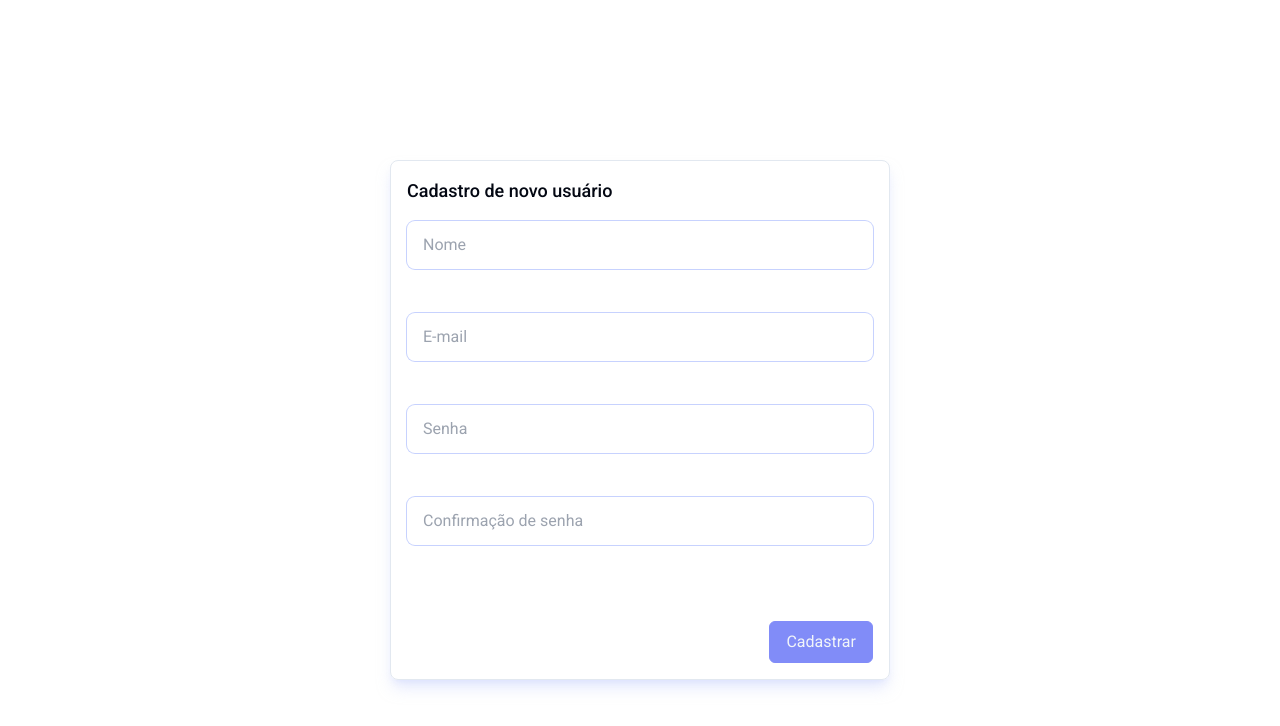
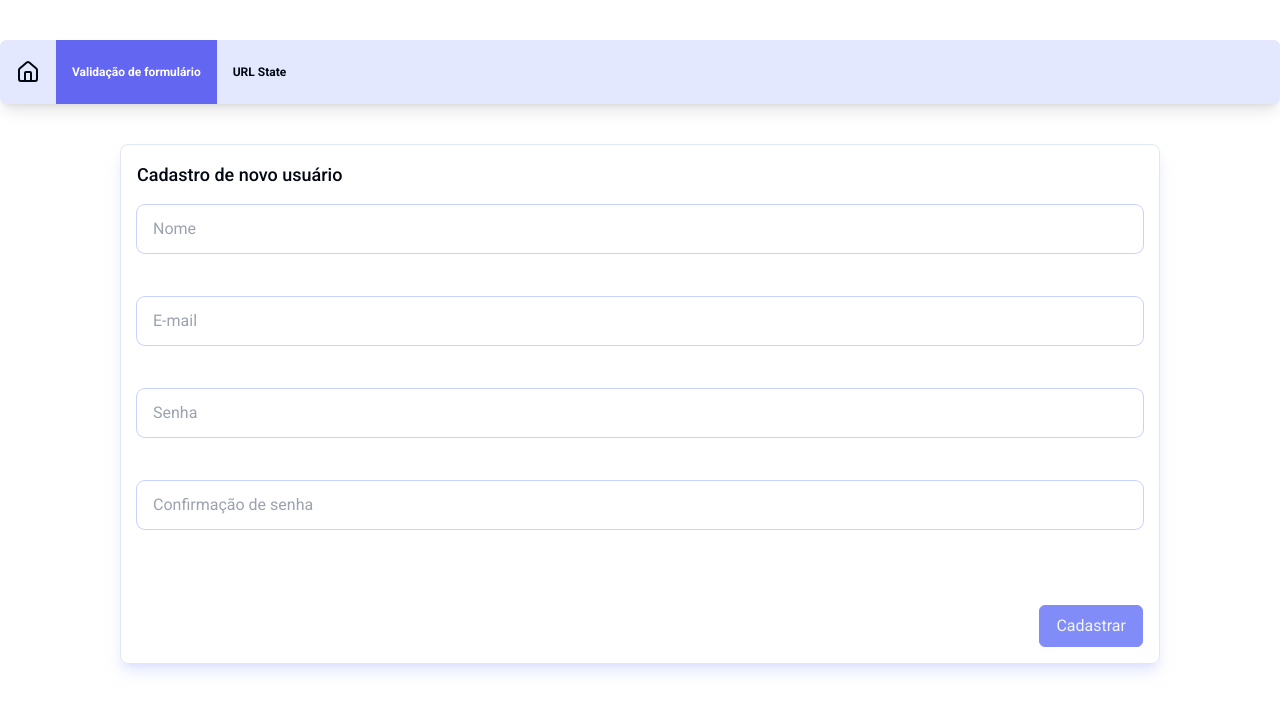
Before and after one commit to ricardoaruiz/next-template, a Next.js app: page /sample/form in a window 1280 px wide. Shown: the top 726 px of the page. Built offline with nearby package versions, Linux system fonts and the light colour scheme.

Commit message:
feat: 🎸 create sample layout and url state sample adjustments

```diff
--- a/src/app/sample/form/page.tsx
+++ b/src/app/sample/form/page.tsx
@@ -1,9 +1,5 @@
 import { SignupForm } from '@/components/SignupForm';
 
 export default async function FormPage() {
-  return (
-    <section className="container mx-auto my-40">
-      <SignupForm />
-    </section>
-  );
+  return <SignupForm />;
 }
--- /dev/null
+++ b/src/app/sample/layout.tsx
@@ -0,0 +1,60 @@
+'use client';
+import { cn } from '@/lib/utils';
+import { House } from 'lucide-react';
+import Link from 'next/link';
+import { usePathname } from 'next/navigation';
+
+type RootLayoutProps = Readonly<{
+  children: React.ReactNode;
+}>;
+
+export default function RootLayout({ children }: RootLayoutProps) {
+  const pathName = usePathname();
+
+  return (
+    <section className="container mx-auto min-h-screen py-10">
+      <nav className="mb-10 h-16 rounded-md bg-indigo-200/50 shadow-lg">
+        <ul className="flex h-full text-xs font-bold">
+          <li
+            className={cn(
+              'content-center px-4 transition-all duration-300 hover:bg-indigo-400 hover:text-white'
+            )}
+          >
+            <Link href="/" className="inline-flex h-full items-center">
+              <House />
+            </Link>
+          </li>
+          <li
+            className={cn(
+              'content-center px-4 transition-all duration-300 hover:bg-indigo-400 hover:text-white',
+              { 'bg-indigo-500 text-white': pathName === '/sample/form' }
+            )}
+          >
+            <Link
+              href="/sample/form"
+              className="inline-flex h-full items-center"
+            >
+              Validação de formulário
+            </Link>
+          </li>
+
+          <li
+            className={cn(
+              'content-center px-4 transition-all duration-300 hover:bg-indigo-400 hover:text-white',
+              { 'bg-indigo-500 text-white': pathName === '/sample/url-state' }
+            )}
+          >
+            <Link
+              href="/sample/url-state"
+              className="inline-flex h-full items-center"
+            >
+              URL State
+            </Link>
+          </li>
+        </ul>
+      </nav>
+
+      <div>{children}</div>
+    </section>
+  );
+}
--- a/src/app/sample/page.tsx
+++ b/src/app/sample/page.tsx
@@ -1,26 +1,5 @@
-import Link from 'next/link';
+import { redirect } from 'next/navigation';
 
 export default async function SamplePage() {
-  return (
-    <section className="container mx-auto py-10">
-      <ul className="flex flex-col gap-4">
-        <li>
-          <Link
-            href="/sample/form"
-            className="rounded-md bg-indigo-400 px-4 py-2 text-xl text-slate-50 transition-all duration-300 hover:bg-indigo-500 hover:text-slate-200"
-          >
-            Exemplo de validação de formulário
-          </Link>
-        </li>
-        <li>
-          <Link
-            href="/sample/url-state"
-            className="rounded-md bg-indigo-400 px-4 py-2 text-xl text-slate-50 transition-all duration-300 hover:bg-indigo-500 hover:text-slate-200"
-          >
-            Exemplo de utilização de searchParams para filtros e paginação
-          </Link>
-        </li>
-      </ul>
-    </section>
-  );
+  return redirect('/sample/form');
 }
--- a/src/app/sample/url-state/page.tsx
+++ b/src/app/sample/url-state/page.tsx
@@ -1,9 +1,5 @@
 import { OrderFilter } from '@/components/OrderFilter';
 
 export default async function UrlStatePage() {
-  return (
-    <section className="container mx-auto my-40">
-      <OrderFilter />
-    </section>
-  );
+  return <OrderFilter />;
 }
--- a/src/components/OrderFilter/order-filter.model.ts
+++ b/src/components/OrderFilter/order-filter.model.ts
@@ -1,38 +1,43 @@
 import { useRouteHandler } from '@/hooks/useRouteHandler';
-import { useCallback } from 'react';
+import { ChangeEvent, useCallback, useRef } from 'react';
 import { useDebounceCallback } from 'usehooks-ts';
 import { Filter } from './order-filter.types';
 
 export const useOrderFilterModel = () => {
-  const { replaceUrl, searchParams } = useRouteHandler();
+  const filterFormRef = useRef<HTMLFormElement>(null);
+  const { replaceUrl, pushUrl, searchParams } = useRouteHandler();
 
   const filter: Filter = {
     search: searchParams.get('search') ?? '',
     status: searchParams.get('status') ?? ''
   };
 
-  const handleApplyFilter = useCallback(
-    (formData: FormData) => {
-      const filter = Object.fromEntries(formData.entries()) as Filter;
+  const handleClearFilter = useCallback(() => {
+    filterFormRef.current?.reset();
+
+    pushUrl({
+      search: [
+        { name: 'search', value: '' },
+        { name: 'status', value: '' }
+      ]
+    });
+  }, [pushUrl]);
+
+  const handleSearchChanbe = useDebounceCallback(
+    (event: ChangeEvent<HTMLInputElement>) => {
+      const search = event.target.value;
 
       replaceUrl({
-        search: [
-          { name: 'search', value: filter.search },
-          { name: 'status', value: filter.status }
-        ]
+        search: { name: 'search', value: search }
       });
     },
-    [replaceUrl]
+    500
   );
 
-  const handleSearchChanbe = useDebounceCallback((search: string) => {
-    replaceUrl({
-      search: { name: 'search', value: search }
-    });
-  }, 500);
+  const handleStatusChange = useCallback(
+    (event: ChangeEvent<HTMLSelectElement>) => {
+      const status = event.currentTarget.value;
 
-  const handleStatusChange = useCallback(
-    (status: string) => {
       replaceUrl({
         search: { name: 'status', value: status }
       });
@@ -40,5 +45,11 @@ export const useOrderFilterModel = () => {
     [replaceUrl]
   );
 
-  return { filter, handleApplyFilter, handleSearchChanbe, handleStatusChange };
+  return {
+    filter,
+    filterFormRef,
+    handleSearchChanbe,
+    handleStatusChange,
+    handleClearFilter
+  };
 };
--- a/src/components/OrderFilter/order-filter.view.tsx
+++ b/src/components/OrderFilter/order-filter.view.tsx
@@ -1,13 +1,20 @@
+'use client';
+
 import { Text } from '../ui/text';
 import { OrderFilterProps } from './order-filter.types';
 
 export const OrderFilterView = (props: OrderFilterProps) => {
-  const { filter, handleApplyFilter, handleSearchChanbe, handleStatusChange } =
-    props;
+  const {
+    filter,
+    filterFormRef,
+    handleSearchChanbe,
+    handleStatusChange,
+    handleClearFilter
+  } = props;
 
   return (
     <form
-      action={handleApplyFilter}
+      ref={filterFormRef}
       className="mx-auto flex w-full max-w-[1040px] flex-col gap-4 rounded-lg border border-slate-200 p-4 shadow-lg shadow-indigo-200/50"
     >
       <Text as="h1" size="lg">
@@ -21,14 +28,14 @@ export const OrderFilterView = (props: OrderFilterProps) => {
           placeholder="Termo de busca"
           className="w-full rounded-lg px-4 py-3 ring-1 ring-indigo-200"
           defaultValue={filter.search}
-          onChange={(e) => handleSearchChanbe(e.currentTarget.value)}
+          onChange={handleSearchChanbe}
         />
 
         <select
           name="status"
           className="w-full rounded-lg bg-transparent px-4 py-3 ring-1 ring-indigo-200"
           defaultValue={filter.status}
-          onChange={(e) => handleStatusChange(e.currentTarget.value)}
+          onChange={handleStatusChange}
         >
           <option value="">Status</option>
           <option value="opened">Aberto</option>
@@ -36,10 +43,11 @@ export const OrderFilterView = (props: OrderFilterProps) => {
         </select>
 
         <button
-          type="submit"
+          type="button"
           className="rounded-md border border-indigo-400 bg-indigo-400 px-4 py-2 text-slate-100 transition-all duration-300 hover:bg-indigo-500 active:bg-indigo-600"
+          onClick={handleClearFilter}
         >
-          Aplicar
+          Limpar
         </button>
       </div>
     </form>
--- a/src/components/SignupForm/signup-form.view.tsx
+++ b/src/components/SignupForm/signup-form.view.tsx
@@ -26,7 +26,7 @@ export const SignupForm = (props: SignupFormProps) => {
       ref={formRef}
       action={formAction}
       noValidate
-      className="mx-auto flex max-w-[500px] flex-col gap-4 rounded-lg border border-slate-200 p-4 shadow-lg shadow-indigo-200/50"
+      className="mx-auto flex w-full max-w-[1040px] flex-col gap-4 rounded-lg border border-slate-200 p-4 shadow-lg shadow-indigo-200/50"
       {...rest}
     >
       <Text as="h1" size="lg">
```
